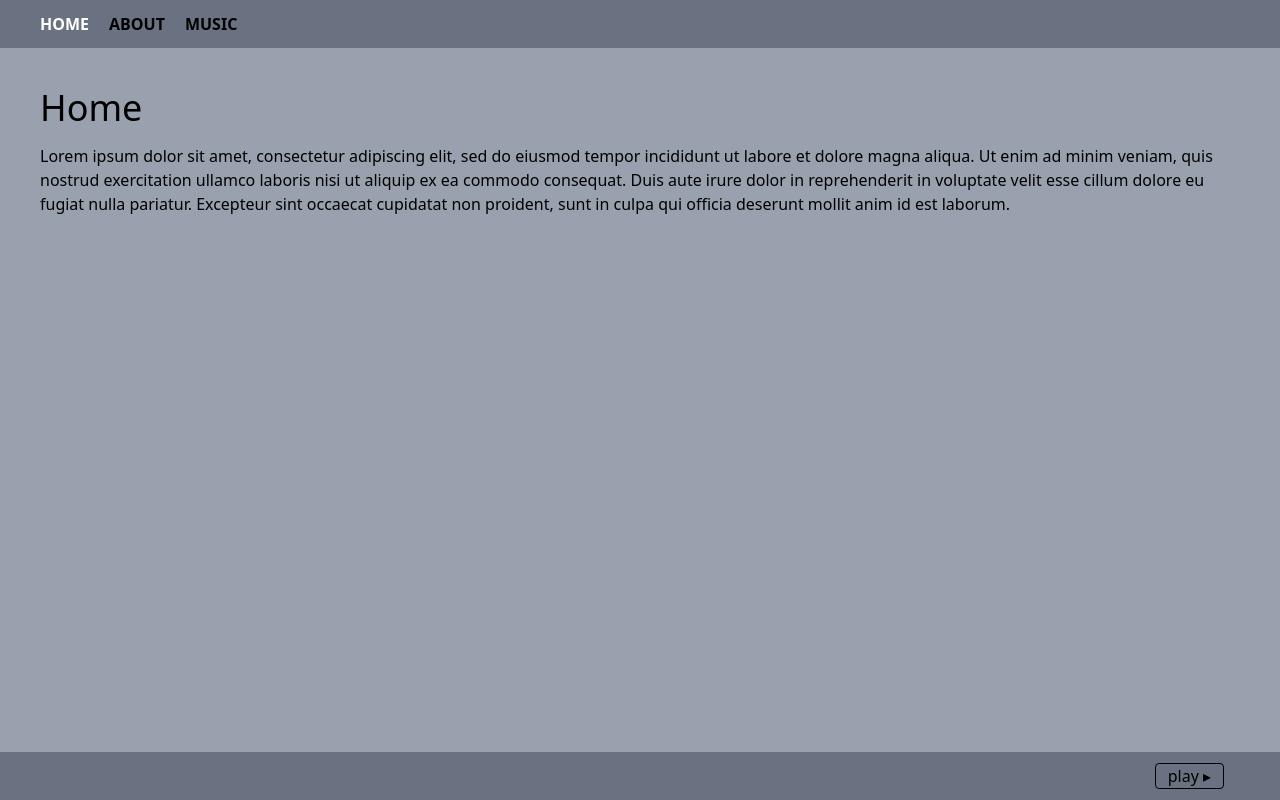
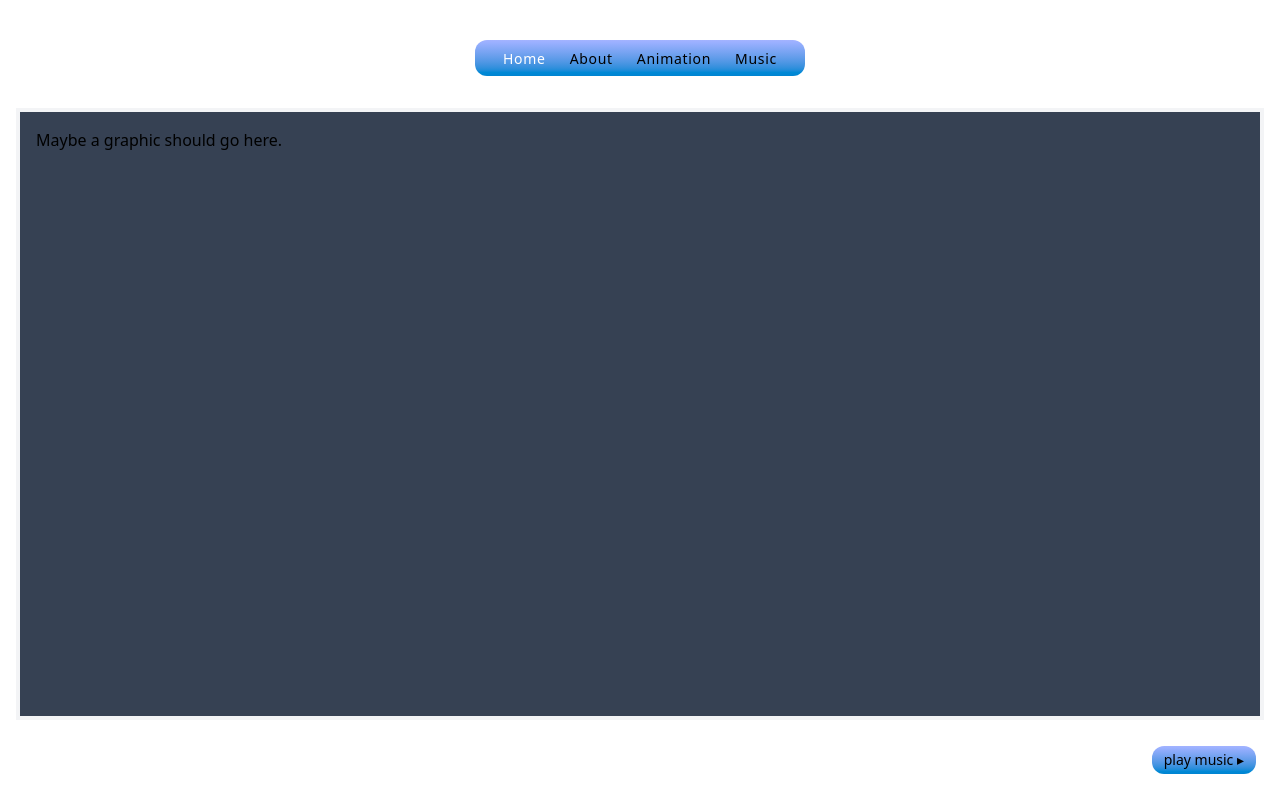
Before and after one commit to ofsound/vue-portfolio, a Vue app: page / in a window 1280 px wide. Built offline with nearby package versions, Linux system fonts and the light colour scheme.

Commit message:
New animation page, some new designs

```diff
--- a/index.html
+++ b/index.html
@@ -7,7 +7,7 @@
     <title>Vite App</title>
   </head>
   <body>
-    <div class="absolute flex h-screen w-full flex-col" id="app"></div>
+    <div class="absolute flex h-screen w-full flex-col p-4" id="app"></div>
     <script type="module" src="/src/main.ts"></script>
   </body>
 </html>
--- a/src/App.vue
+++ b/src/App.vue
@@ -1,17 +1,13 @@
 <script setup lang="ts">
-import { RouterLink, RouterView } from 'vue-router'
 import PersistentPlayer from '@/components/PersistentPlayer.vue'
+import SiteNav from '@/components/SiteNav.vue'
 </script>
 
 <template>
-  <header class="bg-gray-500">
-    <nav class="mx-10 flex h-12 gap-5 py-3 font-bold">
-      <RouterLink class="[&.router-link-exact-active]:text-white" to="/">HOME</RouterLink>
-      <RouterLink class="[&.router-link-exact-active]:text-white" to="/about">ABOUT</RouterLink>
-      <RouterLink class="[&.router-link-exact-active]:text-white" to="/music">MUSIC</RouterLink>
-    </nav>
+  <header>
+    <SiteNav />
   </header>
-  <main class="w-full grow-1 overflow-auto bg-gray-400 px-10 py-10">
+  <main class="my-4 w-full grow-1 overflow-auto border-4 border-gray-100 bg-gray-700 px-4 py-4">
     <RouterView />
   </main>
   <PersistentPlayer />
--- a/src/components/PersistentPlayer.vue
+++ b/src/components/PersistentPlayer.vue
@@ -17,11 +17,21 @@ const pauseAudio = () => {
 </script>
 
 <template>
-  <section class="flex h-12 w-full shrink-0 items-center justify-end bg-gray-500 px-10">
+  <section class="ml-auto flex h-12 max-w-max shrink-0 items-center justify-end px-2">
     <audio ref="audioPlayer" :src="audioSrc"></audio>
-    <button v-if="!isPlaying" class="mr-4 cursor-pointer rounded border px-3" @click="playAudio">
-      play ▸
+    <button
+      v-if="!isPlaying"
+      class="cursor-pointer rounded-xl bg-linear-to-t from-sky-600 to-indigo-300 px-3 py-1 text-sm hover:bg-gray-400"
+      @click="playAudio"
+    >
+      play music ▸
     </button>
-    <button v-if="isPlaying" class="cursor-pointer border px-3" @click="pauseAudio">pause ⥰</button>
+    <button
+      v-if="isPlaying"
+      class="cursor-pointer rounded-xl bg-linear-to-t from-sky-600 to-indigo-300 px-3 py-1 text-sm hover:bg-gray-400"
+      @click="pauseAudio"
+    >
+      pause music ⥰
+    </button>
   </section>
 </template>
--- /dev/null
+++ b/src/components/SiteNav.vue
@@ -0,0 +1,24 @@
+<script setup lang="ts">
+import { ref } from 'vue'
+
+const navArray = ref([
+  { title: 'Home', url: '/' },
+  { title: 'About', url: '/about' },
+  { title: 'Animation', url: '/animation' },
+  { title: 'Music', url: '/music' },
+])
+</script>
+
+<template>
+  <nav
+    class="mx-auto mt-6 mb-4 flex max-w-max gap-6 rounded-xl bg-linear-to-t from-sky-600 to-indigo-300 px-7 py-2"
+  >
+    <template v-for="navItem in navArray" :key="navItem.url">
+      <RouterLink
+        class="relative top-px text-sm tracking-wider [&.router-link-exact-active]:text-white"
+        :to="navItem.url"
+        >{{ navItem.title }}</RouterLink
+      >
+    </template>
+  </nav>
+</template>
--- a/src/router/index.ts
+++ b/src/router/index.ts
@@ -1,5 +1,8 @@
 import { createRouter, createWebHistory } from 'vue-router'
 import HomeView from '../views/HomeView.vue'
+import AboutView from '../views/AboutView.vue'
+import MusicView from '../views/MusicView.vue'
+import AnimationView from '../views/AnimationView.vue'
 
 const router = createRouter({
   history: createWebHistory(import.meta.env.BASE_URL),
@@ -12,15 +15,17 @@ const router = createRouter({
     {
       path: '/about',
       name: 'about',
-      // route level code-splitting
-      // this generates a separate chunk (About.[hash].js) for this route
-      // which is lazy-loaded when the route is visited.
-      component: () => import('../views/AboutView.vue'),
+      component: AboutView,
     },
     {
       path: '/music',
       name: 'music',
-      component: () => import('../views/MusicView.vue'),
+      component: MusicView,
+    },
+    {
+      path: '/animation',
+      name: 'animation',
+      component: AnimationView,
     },
   ],
 })
--- a/src/views/AboutView.vue
+++ b/src/views/AboutView.vue
@@ -1,7 +1,6 @@
 <script setup lang="ts"></script>
 
 <template>
-  <h1 class="mb-4 text-4xl">About</h1>
   <p>
     Lorem ipsum dolor sit amet, consectetur adipiscing elit, sed do eiusmod tempor incididunt ut
     labore et dolore magna aliqua. Ut enim ad minim veniam, quis nostrud exercitation ullamco
--- /dev/null
+++ b/src/views/AnimationView.vue
@@ -0,0 +1,10 @@
+<script setup lang="ts"></script>
+
+<template>
+  <section>
+    <div class="h-20 w-20 animate-spin bg-amber-500"></div>
+    <div class="mt-20 h-20 w-20 animate-pulse bg-amber-500"></div>
+    <div class="mt-20 h-20 w-20 animate-bounce bg-amber-500"></div>
+    <div class="mt-20 h-20 w-20 animate-ping bg-amber-500"></div>
+  </section>
+</template>
--- a/src/views/HomeView.vue
+++ b/src/views/HomeView.vue
@@ -1,12 +1,5 @@
 <script setup lang="ts"></script>
 
 <template>
-  <h1 class="mb-4 text-4xl">Home</h1>
-  <p>
-    Lorem ipsum dolor sit amet, consectetur adipiscing elit, sed do eiusmod tempor incididunt ut
-    labore et dolore magna aliqua. Ut enim ad minim veniam, quis nostrud exercitation ullamco
-    laboris nisi ut aliquip ex ea commodo consequat. Duis aute irure dolor in reprehenderit in
-    voluptate velit esse cillum dolore eu fugiat nulla pariatur. Excepteur sint occaecat cupidatat
-    non proident, sunt in culpa qui officia deserunt mollit anim id est laborum.
-  </p>
+  <p>Maybe a graphic should go here.</p>
 </template>
--- a/src/views/MusicView.vue
+++ b/src/views/MusicView.vue
@@ -19,7 +19,6 @@ onMounted(() => {
 </script>
 
 <template>
-  <h1 class="mb-4 text-4xl">Music</h1>
   <section class="flex flex-wrap gap-4">
     <template v-if="dataLoaded">
       <a :href="album.url" v-for="album in albumsArray" :key="album.title">
```
